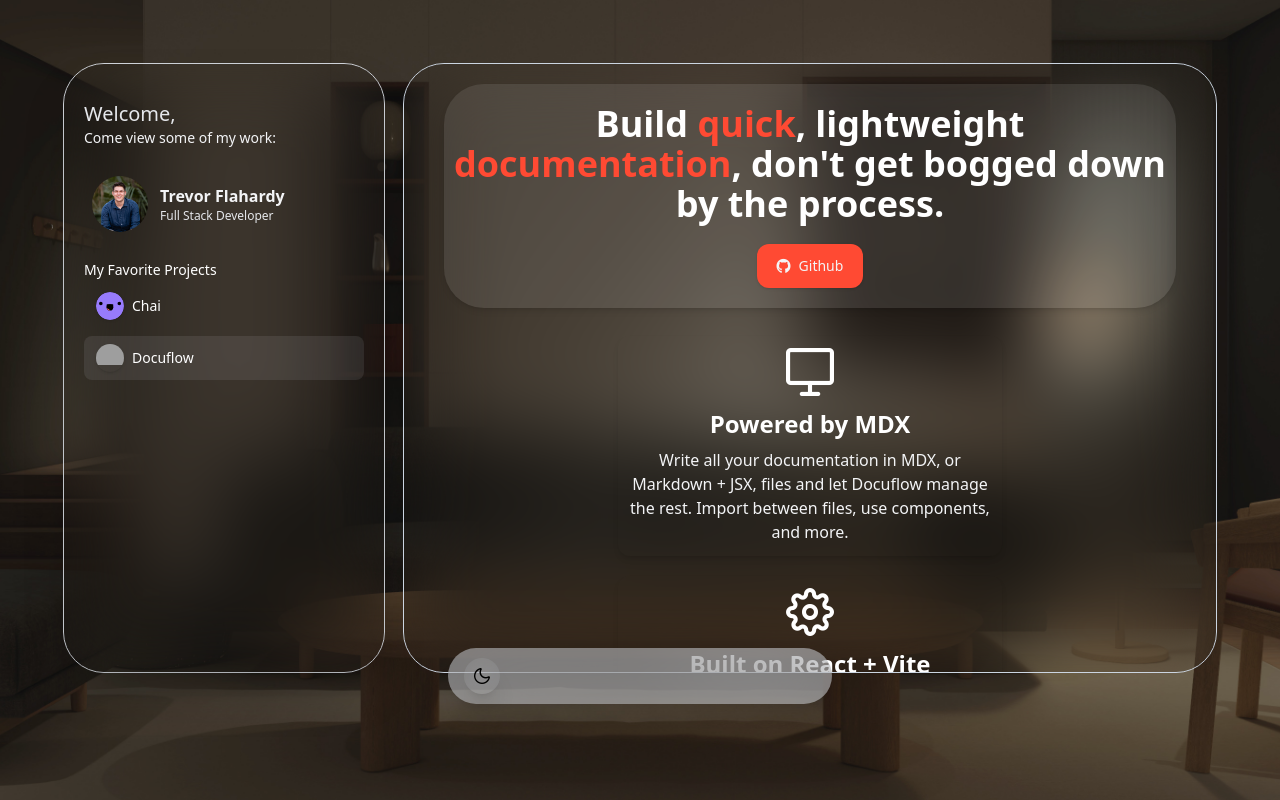
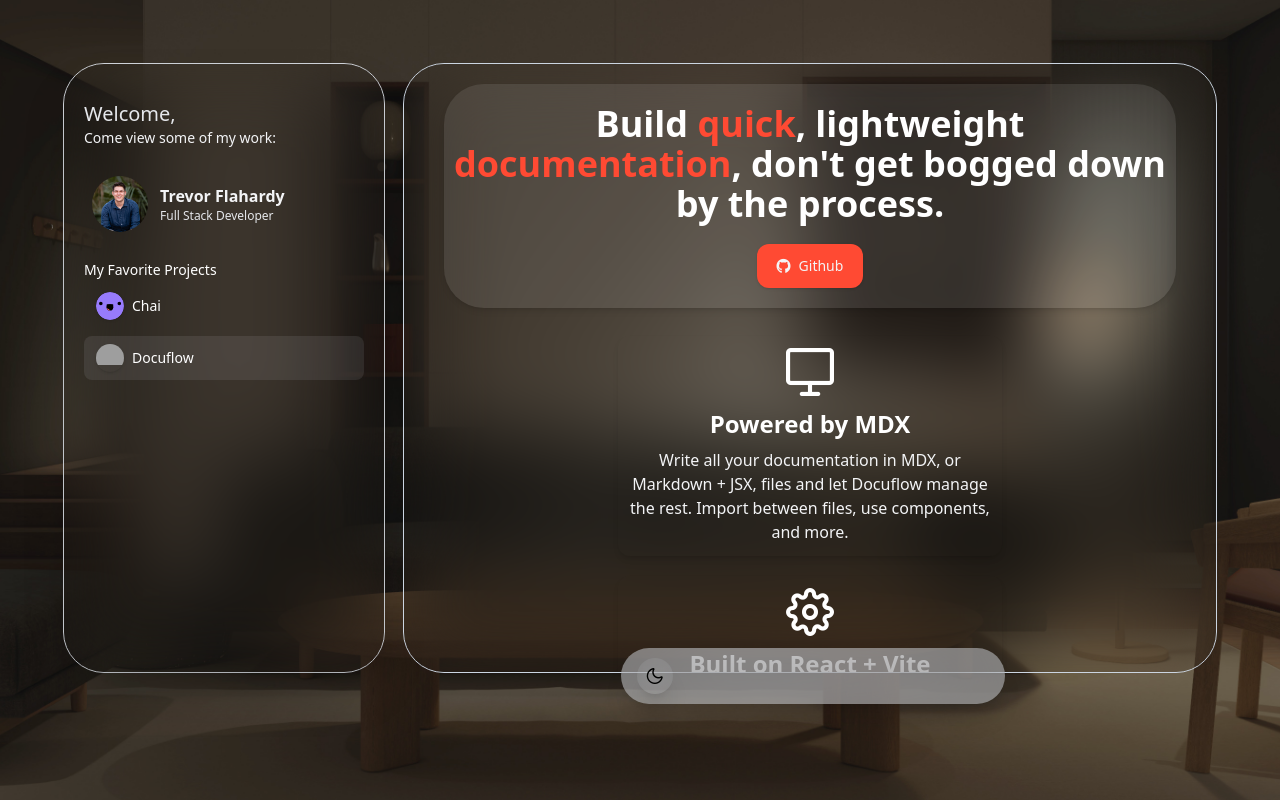
Before and after one commit to trevorflahardy/Personal-Website, a Vue app: page /Personal-Website/p/docuflow in a window 1280 px wide. Built offline with nearby package versions, Linux system fonts and the light colour scheme; grey boxes are pictures that could not be loaded; what @tresjs/core, tailwindcss-3d would draw is missing.

Commit message:
Updates to footer placement

```diff
--- a/src/components/Footer.vue
+++ b/src/components/Footer.vue
@@ -17,7 +17,7 @@
 
 <template>
 	<div
-		class="w-96 h-14 glass-thick bg-gray-300/50 rounded-full relative -top-6 shadow-xl flex-row items-center justify-start p-4 flex">
+		class="w-96 h-14 glass-thick bg-gray-300/50 rounded-full relative -top-6 shadow-xl flex-row items-center justify-start p-4 flex xl:ml-[30%]">
 		<!-- Lightswitch for light and dark mode -->
 
 		<button
```
